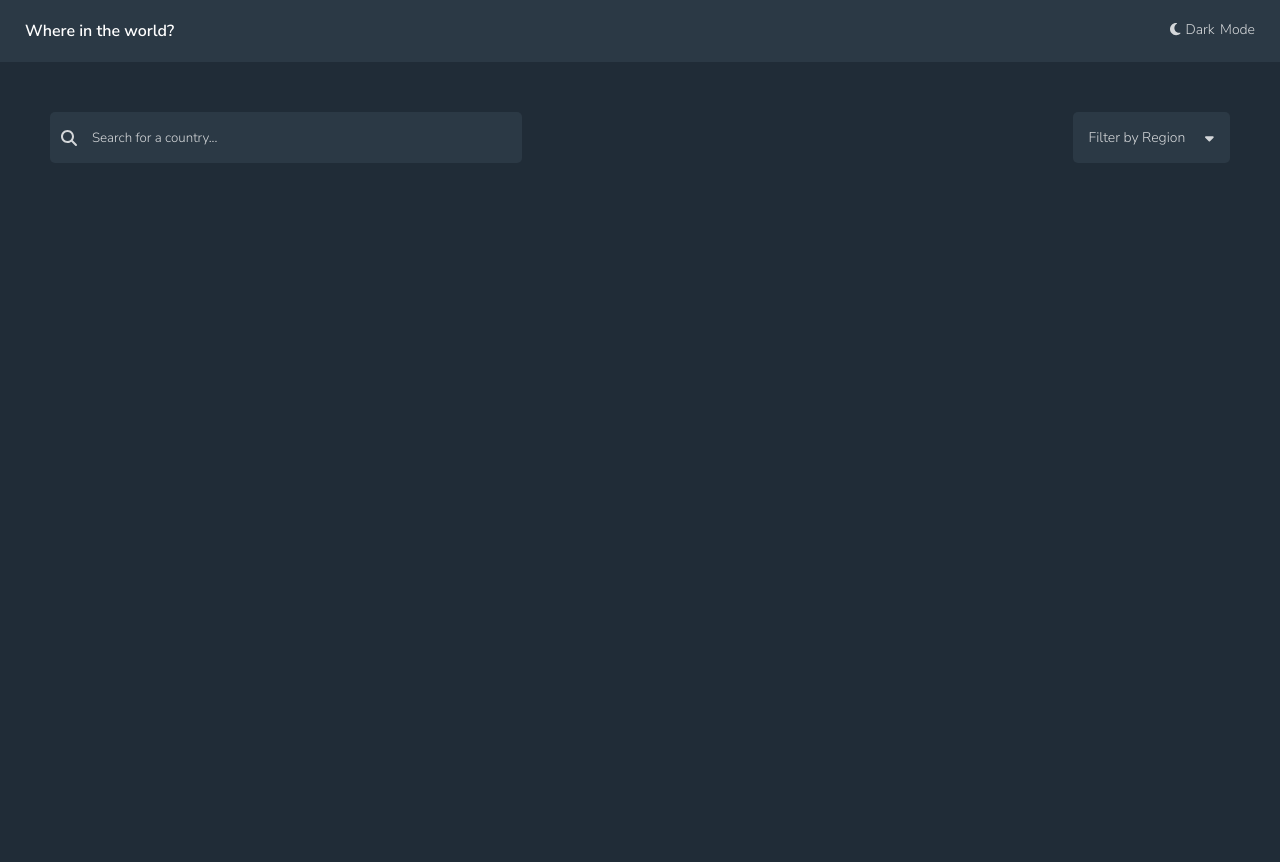
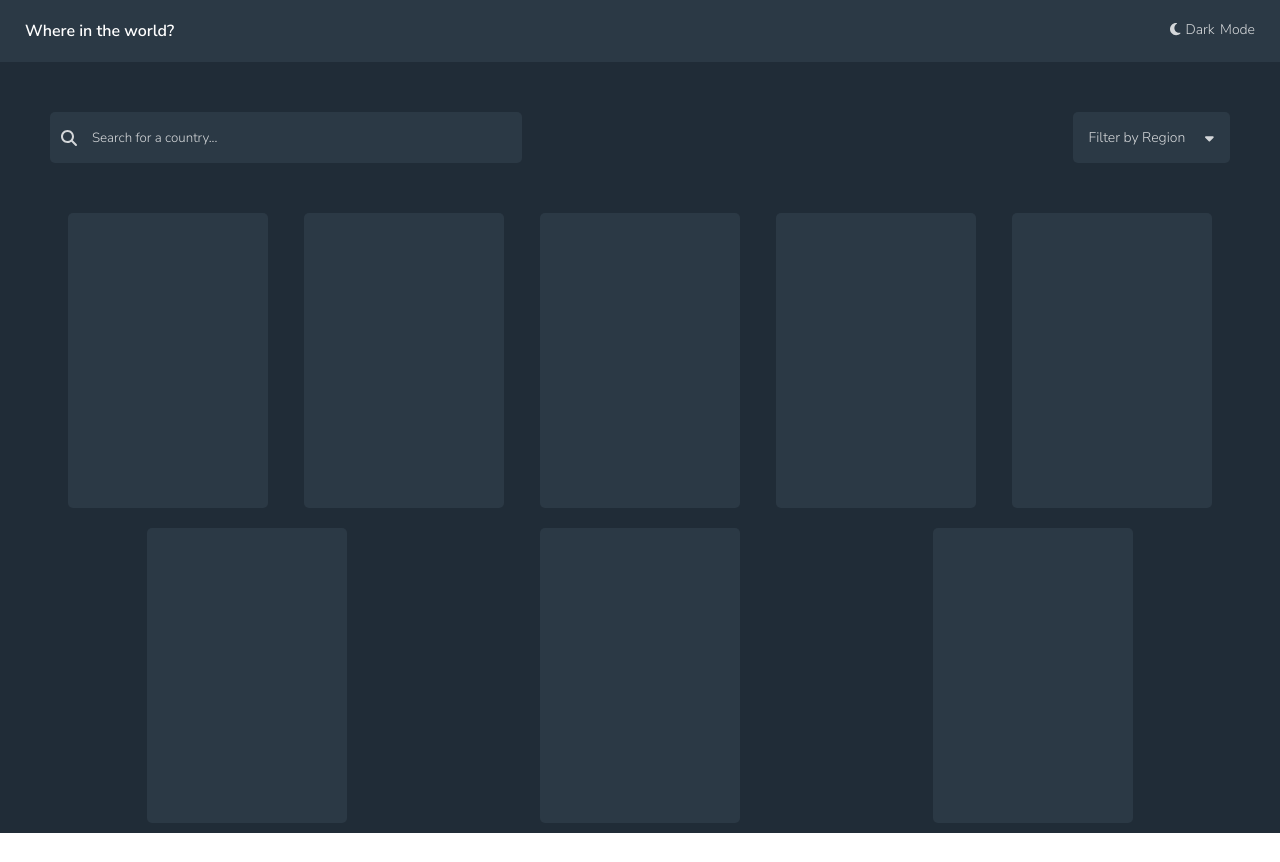
Before and after one commit to Marin303/rest-countries-react, a React (Create React App) app: page / in a window 1280 px wide. After the commit the page ends 833 px from the top, so only its background shows below. Built offline with nearby package versions, Linux system fonts and the light colour scheme.

Commit message:
test phase of rendering divs

```diff
--- a/package.json
+++ b/package.json
@@ -11,6 +11,7 @@
     "react": "^18.2.0",
     "react-dom": "^18.2.0",
     "react-scripts": "5.0.1",
+    "react-select": "^5.7.3",
     "web-vitals": "^2.1.4"
   },
   "scripts": {
--- a/src/App.css
+++ b/src/App.css
@@ -10,6 +10,8 @@
 
 .App {
   height: 100vh;
+  display: flex;
+  flex-direction: column;
 }
 
 header {
@@ -38,7 +40,7 @@ header>div {
 .containerBody {
   background-color: hsl(207, 26%, 17%);
   height: 100%;
-  padding: 50px;
+  padding: 50px 50px 0 50px;
 }
 
 .inputFormWrapper {
@@ -108,10 +110,26 @@ input::placeholder {
 
 .dropdown a {
   display: block;
-
   text-decoration: none;
   padding: 5px 10px;
 }
+
+.CountryContainer {
+  width: 100%;
+  display: flex;
+  flex-wrap: wrap;
+  justify-content: space-around;
+  margin-top: 40px;
+}
+
+.CountryRender {
+  width: 200px;
+  margin: 10px;
+  background-color: hsl(209, 23%, 22%);
+  border-radius: 5px;
+  padding-bottom: 25%;
+}
+
 
 @media only screen and (max-width: 480px) {
   .inputIconWrapper {
--- a/src/App.jsx
+++ b/src/App.jsx
@@ -7,6 +7,7 @@ function App() {
     <div className="App">
       <Header />
       <Main />
+
     </div>
   );
 }
--- /dev/null
+++ b/src/Components/CountryRender.jsx
@@ -0,0 +1,18 @@
+import React from "react";
+
+const CountryRender = () => {
+  return (
+    <div className="CountryContainer">
+      <div className="CountryRender"></div>
+      <div className="CountryRender"></div>
+      <div className="CountryRender"></div>
+      <div className="CountryRender"></div>
+      <div className="CountryRender"></div>
+      <div className="CountryRender"></div>
+      <div className="CountryRender"></div>
+      <div className="CountryRender"></div>
+    </div>
+  );
+};
+
+export default CountryRender;
--- a/src/Components/Header.jsx
+++ b/src/Components/Header.jsx
@@ -14,6 +14,6 @@ const Header = () => {
       </header>
     </div>
   );
-};
+}
 
 export default Header;
--- a/src/Components/Main.jsx
+++ b/src/Components/Main.jsx
@@ -1,6 +1,10 @@
 import React, { useEffect, useState, useRef } from "react";
 import { FontAwesomeIcon } from "@fortawesome/react-fontawesome";
-import {faMagnifyingGlass,faCaretDown} from "@fortawesome/free-solid-svg-icons";
+import {
+  faMagnifyingGlass,
+  faCaretDown,
+} from "@fortawesome/free-solid-svg-icons";
+import CountryRender from "./CountryRender";
 
 const Main = () => {
   const [active, setActive] = useState(false);
@@ -43,6 +47,7 @@ const Main = () => {
           </div>
         </button>
       </div>
+      <CountryRender />
     </div>
   );
 };
```
Also changed, not shown: 2 other files (tests, documents, lock files or other folders).
